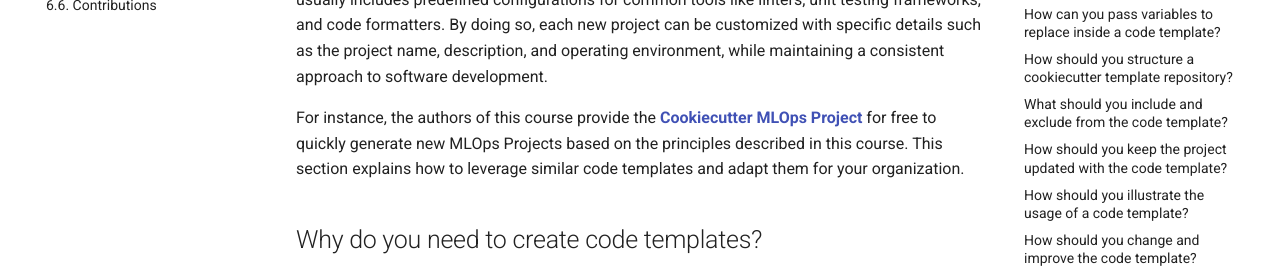
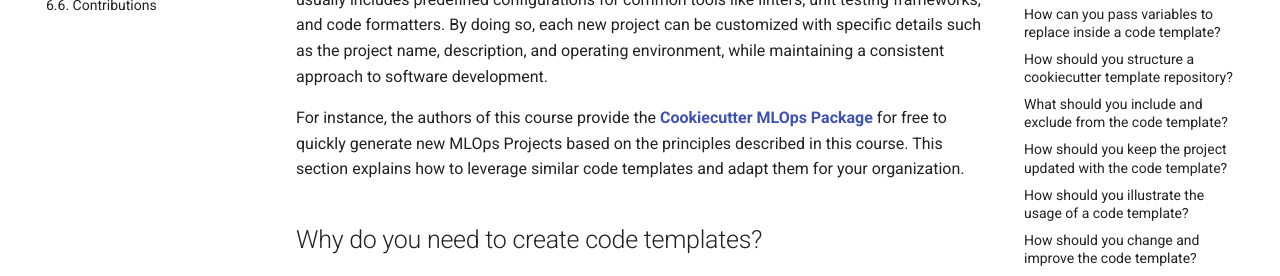
Before and after one commit to MLOps-Courses/mlops-coding-course, an MkDocs documentation site: the page built from docs/6. Sharing/6.4. Templates.md, in a window 1280 px wide and 900 px high. Shown: the part 343-619 px from the top of the window. Built offline with MkDocs 1.6.1 and Material for MkDocs 9.7.7, drawn with Linux system fonts in a browser that asks for light colours; comment, search, counter and statistics services are not loaded; some of the changed text lies outside the part shown.

Commit message:
fix typo in template name

```diff
--- a/docs/6. Sharing/6.4. Templates.md
+++ b/docs/6. Sharing/6.4. Templates.md
@@ -8,7 +8,7 @@ description: Discover the power of code templates for MLOps projects, learn how
 
 [A code template](https://docs.github.com/en/repositories/creating-and-managing-repositories/creating-a-template-repository) provides a standardized framework for initiating new projects, particularly beneficial in environments where multiple projects share common elements. This structure usually includes predefined configurations for common tools like linters, unit testing frameworks, and code formatters. By doing so, each new project can be customized with specific details such as the project name, description, and operating environment, while maintaining a consistent approach to software development.
 
-For instance, the authors of this course provide the **[Cookiecutter MLOps Project](https://github.com/fmind/cookiecutter-mlops-package)** for free to quickly generate new MLOps Projects based on the principles described in this course. This section explains how to leverage similar code templates and adapt them for your organization.
+For instance, the authors of this course provide the **[Cookiecutter MLOps Package](https://github.com/fmind/cookiecutter-mlops-package)** for free to quickly generate new MLOps Projects based on the principles described in this course. This section explains how to leverage similar code templates and adapt them for your organization.
 
 ## Why do you need to create code templates?
 
@@ -181,6 +181,6 @@ for path in REMOVE_PATHS:
 
 ## Templates additional resources
 
-- **[Cookiecutter MLOps Project](https://github.com/fmind/cookiecutter-mlops-package)**
+- **[Cookiecutter MLOps Package](https://github.com/fmind/cookiecutter-mlops-package)**
 - [Creating a GitHub template repository](https://docs.github.com/en/repositories/creating-and-managing-repositories/creating-a-template-repository)
 - [Python Package template with cookiecutter](https://github.com/audreyfeldroy/cookiecutter-pypackage/blob/master/cookiecutter.json)
--- a/pyproject.toml
+++ b/pyproject.toml
@@ -4,7 +4,7 @@
 
 [tool.poetry]
 name = "mlops-coding-course"
-version = "0.1.0"
+version = "3.0.1"
 description = "Learn how to create, develop, and maintain an MLOps code base."
 repository = "https://github.com/MLOps-Courses/mlops-coding-course"
 documentation = "https://mlops-coding-course.fmind.dev/"
```
